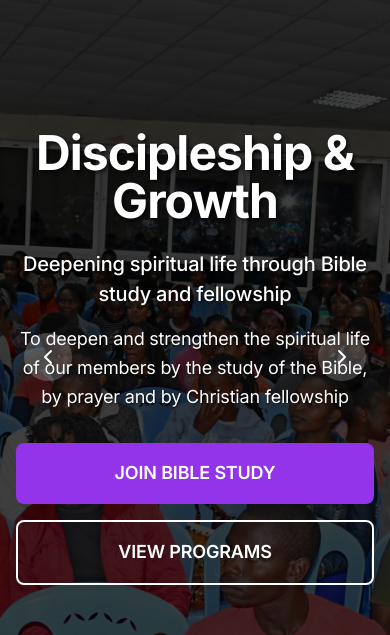
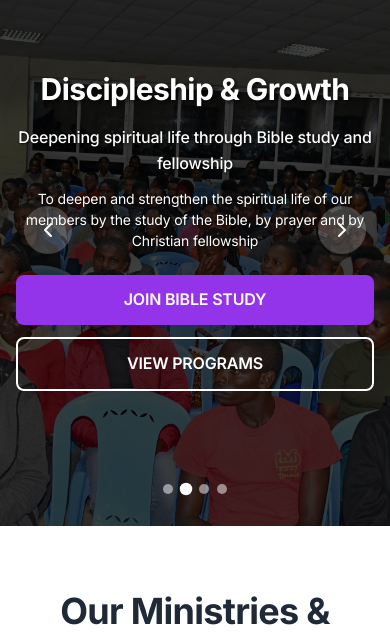
Before and after one commit to steve-kings/karumaincu_website, a Next.js app: page / in a window 390 px wide. Shown: the part 129-764 px from the top of the page. Built offline with nearby package versions, Linux system fonts and the light colour scheme; no server answers.

Commit message:
Fix mobile hero heights and Prayer Ministry link

```diff
--- a/src/app/about/page.jsx
+++ b/src/app/about/page.jsx
@@ -5,7 +5,7 @@ export default function AboutPage() {
   return (
     <div className="min-h-screen bg-white">
       {/* Hero Section with Background Image */}
-      <section className="relative h-screen flex items-center justify-center overflow-hidden">
+      <section className="relative h-[60vh] md:h-screen flex items-center justify-center overflow-hidden">
         <div
           className="absolute inset-0 bg-cover bg-center bg-no-repeat"
           style={{ backgroundImage: "url('/fellowship.jpg')" }}
@@ -15,7 +15,7 @@ export default function AboutPage() {
 
         <div className="relative z-10 container mx-auto px-4 max-w-4xl text-center text-white">
           <h1
-            className="font-heading font-bold text-4xl md:text-6xl lg:text-7xl mb-6 text-white drop-shadow-2xl"
+            className="font-heading font-bold text-3xl sm:text-4xl md:text-6xl lg:text-7xl mb-4 md:mb-6 text-white drop-shadow-2xl"
             style={{
               textShadow: '3px 3px 6px rgba(0,0,0,0.9), 0px 0px 20px rgba(0,0,0,0.7)'
             }}
@@ -23,7 +23,7 @@ export default function AboutPage() {
             About KarUCU
           </h1>
           <p
-            className="text-xl md:text-2xl mb-6 text-white drop-shadow-xl font-semibold"
+            className="text-lg sm:text-xl md:text-2xl mb-4 md:mb-6 text-white drop-shadow-xl font-semibold"
             style={{
               textShadow: '2px 2px 4px rgba(0,0,0,0.9), 0px 0px 15px rgba(0,0,0,0.6)'
             }}
@@ -31,7 +31,7 @@ export default function AboutPage() {
             Karatina University Christian Union - Main Campus
           </p>
           <p
-            className="text-lg md:text-xl max-w-3xl mx-auto leading-relaxed text-white drop-shadow-lg font-medium"
+            className="text-sm sm:text-base md:text-xl max-w-3xl mx-auto leading-relaxed text-white drop-shadow-lg font-medium"
             style={{
               textShadow: '1px 1px 3px rgba(0,0,0,0.8), 0px 0px 10px rgba(0,0,0,0.5)'
             }}
@@ -40,9 +40,9 @@ export default function AboutPage() {
             uniting students in Christ and fostering spiritual growth alongside academic excellence.
           </p>
 
-          <div className="absolute bottom-8 left-1/2 transform -translate-x-1/2">
-            <div className="animate-bounce bg-white/20 backdrop-blur-sm rounded-full p-3 border border-white/30">
-              <i className="fas fa-chevron-down text-2xl text-white drop-shadow-lg"></i>
+          <div className="absolute bottom-6 md:bottom-8 left-1/2 transform -translate-x-1/2">
+            <div className="animate-bounce bg-white/20 backdrop-blur-sm rounded-full p-2 md:p-3 border border-white/30">
+              <i className="fas fa-chevron-down text-xl md:text-2xl text-white drop-shadow-lg"></i>
             </div>
           </div>
         </div>
--- a/src/app/page.jsx
+++ b/src/app/page.jsx
@@ -154,7 +154,7 @@ export default function HomePage() {
   return (
     <div className="min-h-screen">
       {/* Hero Section */}
-      <section className="relative h-screen overflow-hidden">
+      <section className="relative h-[70vh] md:h-screen overflow-hidden">
         {heroSlides.map((slide, index) => (
           <div
             key={slide.id}
@@ -170,28 +170,28 @@ export default function HomePage() {
 
             <div className="relative z-10 h-full flex items-center justify-center">
               <div className="text-center max-w-4xl mx-auto px-4">
-                <h1 className="font-heading font-bold text-5xl md:text-7xl mb-6 text-white drop-shadow-2xl"
+                <h1 className="font-heading font-bold text-3xl sm:text-4xl md:text-7xl mb-4 md:mb-6 text-white drop-shadow-2xl"
                     style={{ textShadow: '2px 2px 4px rgba(0,0,0,0.8)' }}>
                   {slide.title}
                 </h1>
-                <p className="text-xl md:text-2xl mb-4 font-medium text-white drop-shadow-xl"
+                <p className="text-base sm:text-lg md:text-2xl mb-3 md:mb-4 font-medium text-white drop-shadow-xl"
                    style={{ textShadow: '1px 1px 3px rgba(0,0,0,0.8)' }}>
                   {slide.subtitle}
                 </p>
-                <p className="text-lg mb-8 max-w-2xl mx-auto leading-relaxed text-white drop-shadow-lg"
+                <p className="text-sm sm:text-base md:text-lg mb-6 md:mb-8 max-w-2xl mx-auto leading-relaxed text-white drop-shadow-lg"
                    style={{ textShadow: '1px 1px 2px rgba(0,0,0,0.7)' }}>
                   {slide.description}
                 </p>
-                <div className="flex flex-col sm:flex-row gap-4 justify-center">
+                <div className="flex flex-col sm:flex-row gap-3 md:gap-4 justify-center">
                   <Link
                     href="/register"
-                    className="bg-purple-600 hover:bg-purple-700 text-white px-8 py-4 rounded-lg font-semibold text-lg transition-all hover:shadow-lg"
+                    className="bg-purple-600 hover:bg-purple-700 text-white px-6 md:px-8 py-3 md:py-4 rounded-lg font-semibold text-base md:text-lg transition-all hover:shadow-lg"
                   >
                     {slide.cta1}
                   </Link>
                   <Link
                     href="/about"
-                    className="bg-transparent border-2 border-white text-white hover:bg-white hover:text-purple-700 px-8 py-4 rounded-lg font-semibold text-lg transition-all"
+                    className="bg-transparent border-2 border-white text-white hover:bg-white hover:text-purple-700 px-6 md:px-8 py-3 md:py-4 rounded-lg font-semibold text-base md:text-lg transition-all"
                   >
                     {slide.cta2}
                   </Link>
@@ -245,7 +245,7 @@ export default function HomePage() {
                 title: "Prayer Ministry",
                 description: "KarUCU is an interdenominational, non profit making and non political organization dedicated to intercession and spiritual warfare",
                 image: imageUrls.ministries.prayer,
-                link: "/prayer"
+                link: "/prayer-requests"
               },
               {
                 title: "Music & Worship",
```
